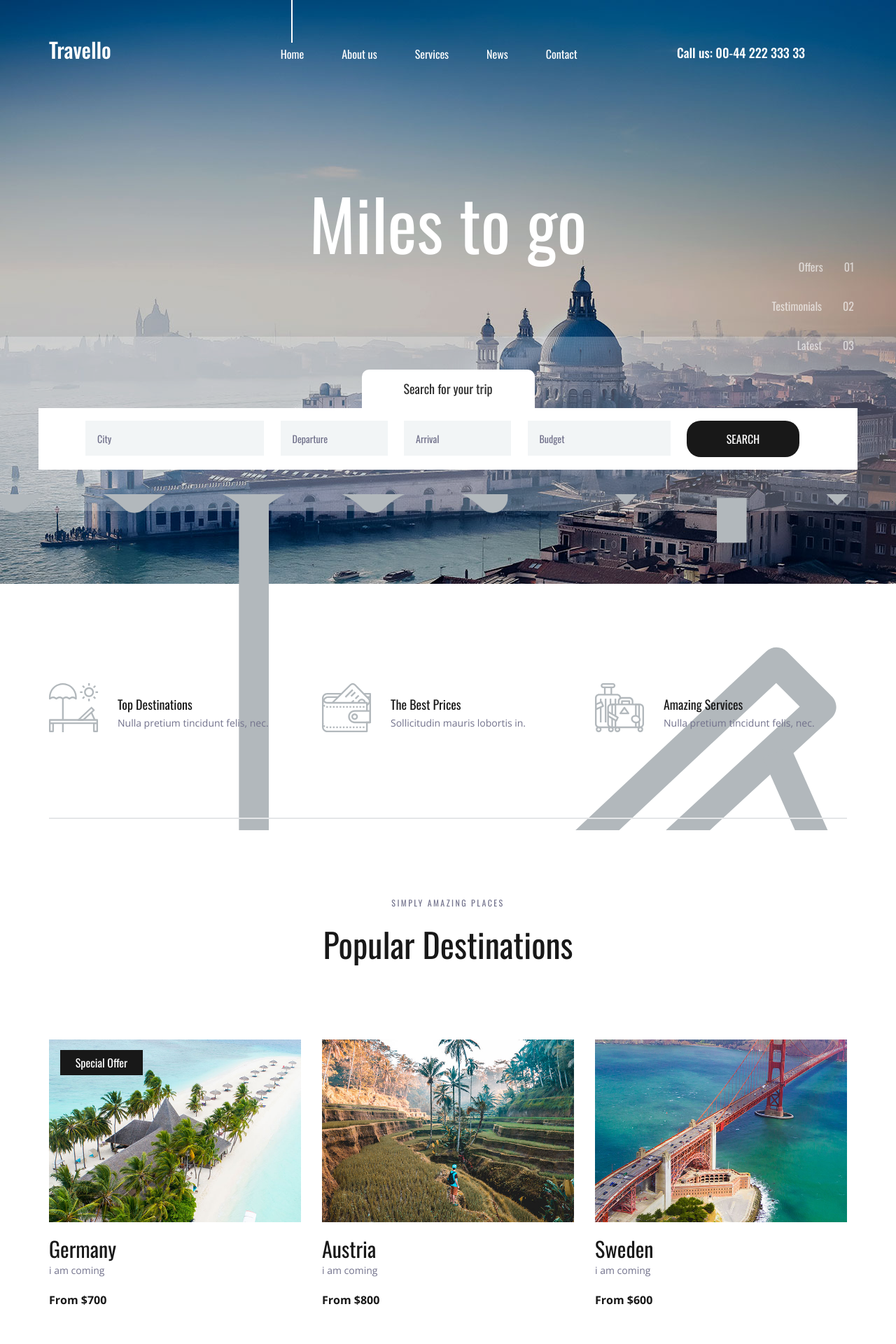
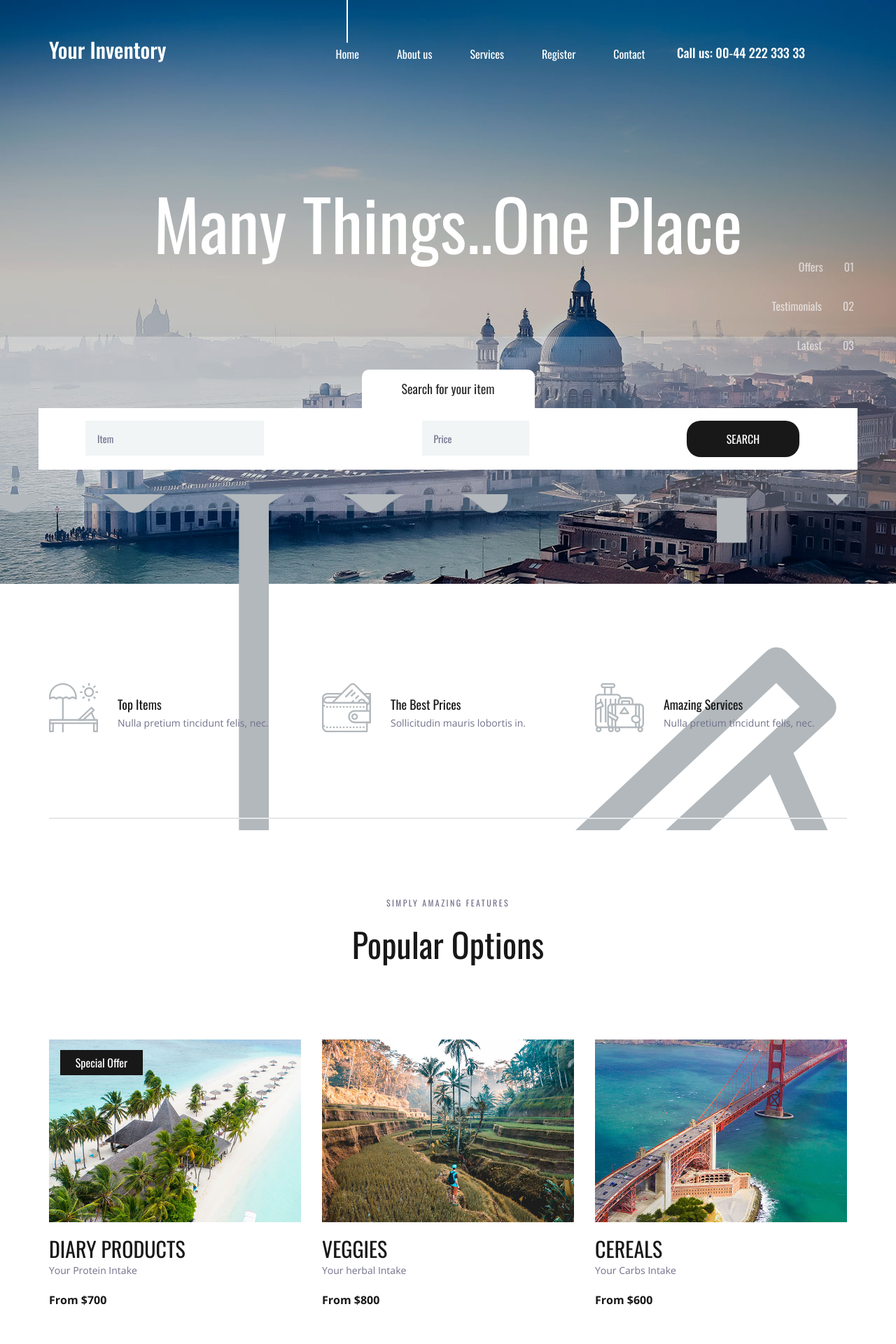
Before and after one commit to shruthi253/DjangoPro, a Django app: page / in a window 1280 px wide. Shown: the top 1920 px of the page at 70% size. Run offline with Django 3.2, Linux system fonts and the light colour scheme; some libraries are stand-ins or nearby versions.

Commit message:
Added wording Changes

```diff
--- a/djproj/inventory/views.py
+++ b/djproj/inventory/views.py
@@ -5,23 +5,23 @@ from .models import Destination
 def index(request):
 
     dest = Destination()
-    dest.name = 'Germany'
+    dest.name = 'DIARY PRODUCTS'
     dest.image = 'destination_1.jpg'
-    dest.desc = 'i am coming'
+    dest.desc = 'Your Protein Intake'
     dest.price = 700
     dest.offer = True
 
     dest1 = Destination()
-    dest1.name = 'Austria'
+    dest1.name = 'VEGGIES'
     dest1.image = 'destination_2.jpg'
-    dest1.desc = 'i am coming'
+    dest1.desc = 'Your herbal Intake'
     dest1.price = 800
     dest1.offer = False
 
     dest2 = Destination()
-    dest2.name = 'Sweden'
+    dest2.name = 'CEREALS'
     dest2.image = 'destination_3.jpg'
-    dest2.desc = 'i am coming'
+    dest2.desc = 'Your Carbs Intake'
     dest2.price = 600
     dest2.offer = False
 
--- a/djproj/templates/index.html
+++ b/djproj/templates/index.html
@@ -4,7 +4,7 @@
 <html lang="en">
 
 <head>
-	<title>Travello</title>
+	<title>Your Inventory Manager</title>
 	<meta charset="utf-8">
 	<meta http-equiv="X-UA-Compatible" content="IE=edge">
 	<meta name="description" content="Travello template project">
@@ -30,13 +30,13 @@
 					<div class="col">
 						<div class="header_content d-flex flex-row align-items-center justify-content-start">
 							<div class="header_content_inner d-flex flex-row align-items-end justify-content-start">
-								<div class="logo"><a href="index.html">Travello</a></div>
+								<div class="logo"><a href="index.html">Your Inventory</a></div>
 								<nav class="main_nav">
 									<ul class="d-flex flex-row align-items-start justify-content-start">
 										<li class="active"><a href="index.html">Home</a></li>
 										<li><a href="about.html">About us</a></li>
 										<li><a href="#">Services</a></li>
-										<li><a href="news.html">News</a></li>
+										<li><a href="news.html">Register</a></li>
 										<li><a href="contact.html">Contact</a></li>
 									</ul>
 								</nav>
@@ -82,7 +82,7 @@
 					<li><a href="inex.html">Home</a></li>
 					<li><a href="about.html">About us</a></li>
 					<li><a href="#">Services</a></li>
-					<li><a href="news.html">News</a></li>
+					<li><a href="news.html">Register</a></li>
 					<li><a href="contact.html">Contact</a></li>
 				</ul>
 			</div>
@@ -117,7 +117,7 @@
 									<div class="col">
 										<div class="home_slider_content">
 											<div class="home_title">
-												<h2>Miles to go</h2>
+												<h2>Many Things..One Place</h2>
 											</div>
 										</div>
 									</div>
@@ -183,18 +183,14 @@
 				<div class="row">
 					<div class="col">
 						<div class="home_search_container">
-							<div class="home_search_title">Search for your trip</div>
+							<div class="home_search_title">Search for your item</div>
 							<div class="home_search_content">
 								<form action="#" class="home_search_form" id="home_search_form">
 									<div
 										class="d-flex flex-lg-row flex-column align-items-start justify-content-lg-between justify-content-start">
-										<input type="text" class="search_input search_input_1" placeholder="City"
+										<input type="text" class="search_input search_input_1" placeholder="Item"
 											required="required">
-										<input type="text" class="search_input search_input_2" placeholder="Departure"
-											required="required">
-										<input type="text" class="search_input search_input_3" placeholder="Arrival"
-											required="required">
-										<input type="text" class="search_input search_input_4" placeholder="Budget"
+										<input type="text" class="search_input search_input_2" placeholder="Price"
 											required="required">
 										<button class="home_search_button">search</button>
 									</div>
@@ -221,7 +217,7 @@
 									<div class="intro_item d-flex flex-row align-items-end justify-content-start">
 										<div class="intro_icon"><img src="{% static 'images/beach.svg' %}" alt=""></div>
 										<div class="intro_content">
-											<div class="intro_title">Top Destinations</div>
+											<div class="intro_title">Top Items</div>
 											<div class="intro_subtitle">
 												<p>Nulla pretium tincidunt felis, nec.</p>
 											</div>
@@ -270,9 +266,9 @@
 			<div class="container">
 				<div class="row">
 					<div class="col text-center">
-						<div class="section_subtitle">simply amazing places</div>
+						<div class="section_subtitle">simply amazing features</div>
 						<div class="section_title">
-							<h2>Popular Destinations</h2>
+							<h2>Popular Options</h2>
 						</div>
 					</div>
 				</div>
```
